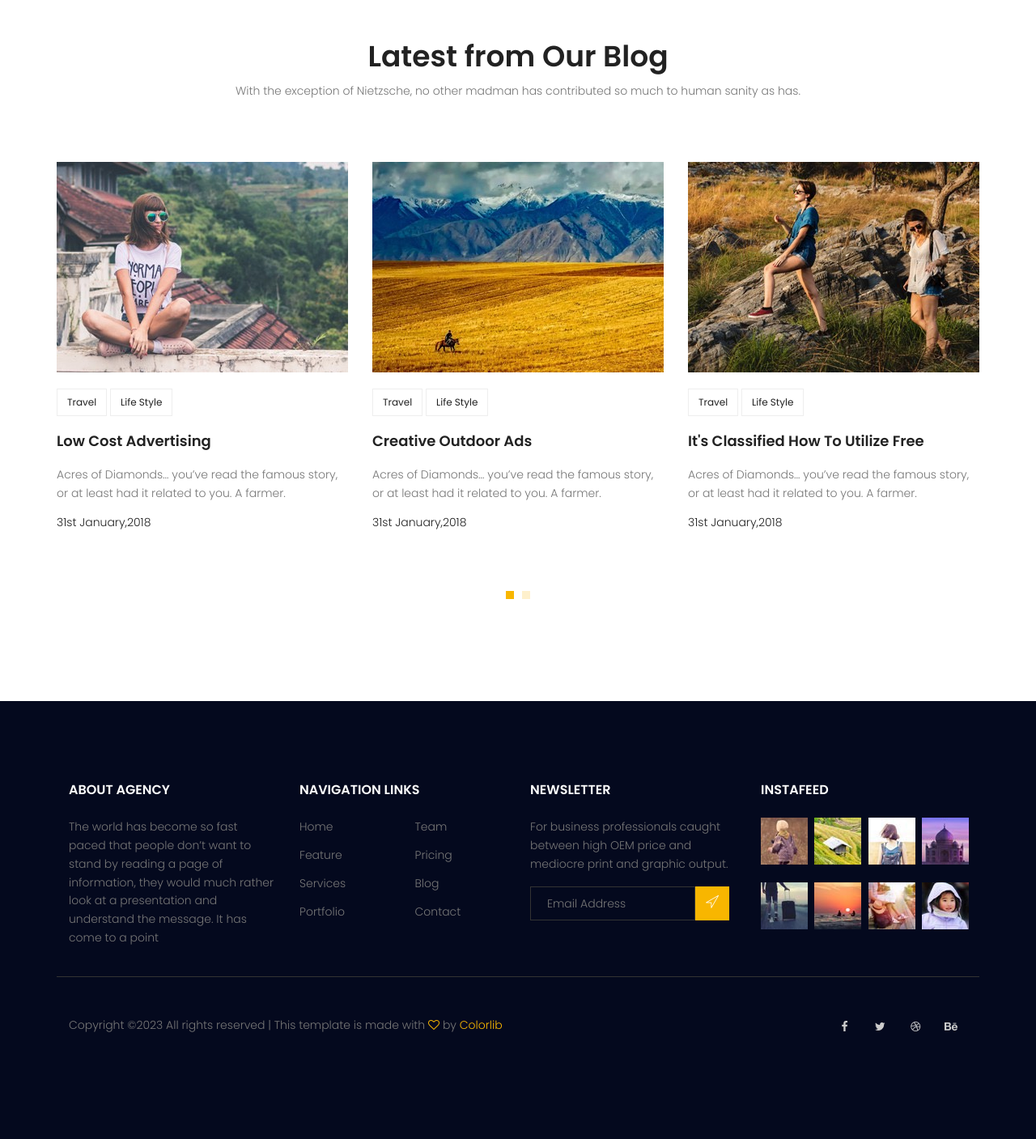
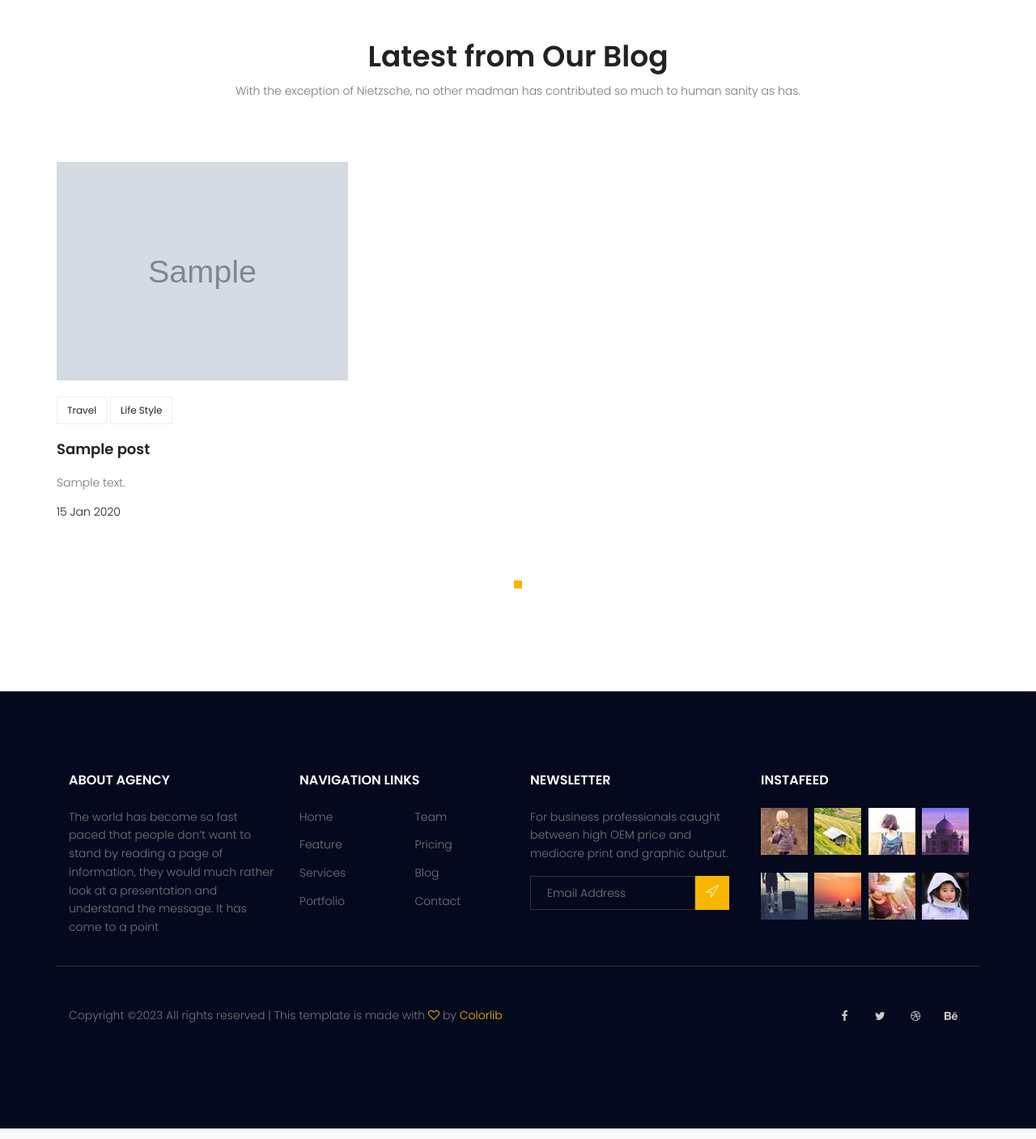
Before and after one commit to zeinab313/mysite, a Django app: page / in a window 1280 px wide. Shown: the part 2589-3996 px from the top of the page at 81% size. Run offline with Django 4.2, Linux system fonts and the light colour scheme; tables that the repository leaves empty hold one stand-in row (values such as "Sample post"); grey boxes marked "Sample" are stand-in pictures; some libraries are stand-ins or nearby versions.

```diff
--- a/blog/templatetags/blog_tags.py
+++ b/blog/templatetags/blog_tags.py
@@ -1,5 +1,7 @@
 from django import template
 from blog.models import Post,Category
+from django.core.paginator import Paginator,PageNotAnInteger,EmptyPage
+from django.shortcuts import render
 
 register = template.Library()
 
@@ -17,3 +19,8 @@ def postcategories():
     for name in categories:
         cat_dict[name]=posts.filter(category=name).count
     return {'categories':cat_dict}
+
+@register.inclusion_tag('website/latestposts.html')
+def latestposts_index(arg=6):
+    posts = Post.objects.filter(status=1).order_by('published_date')[:arg]
+    return {'posts':posts}
--- a/blog/views.py
+++ b/blog/views.py
@@ -24,9 +24,10 @@ def blog_view(request,**kwargs):
 
 def blog_single(request,pid):
     post=get_object_or_404(Post,pk=pid,published_date__lte=timezone.now(),status=1)
-    # post_prev=get_object_or_404(Post,pk=pid-1,published_date__lte=timezone.now(),status=1)
     post.counted_views=post.counted_views+1
     post.save()
+    post_next=post.objects.filter(id__gt=post.id).order_by('id').first()
+    post_prev= post.objects.filter(id__lt=post.id).order_by('-id').first()
     contex={'post':post}
     return render(request,'blog/blog-single.html',contex)
 
--- a/templates/blog/blog-latest-posts.html
+++ b/templates/blog/blog-latest-posts.html
@@ -10,7 +10,7 @@
             </div>
             <div class="details">
                 <a href="{%url 'blog:single'pid=post.id}"><h6>{{post.title}}</h6></a>
-                <p>{{post.publised_date|date:"d M Y"}}</p>
+                <p>{{post.published_date|date:"d M Y"}}</p>
             </div>
         </div>
         {%endfor%}
--- a/templates/blog/blog-single.html
+++ b/templates/blog/blog-single.html
@@ -38,7 +38,7 @@
 						</ul>
 						<div class="user-details row">
 							<p class="user-name col-lg-12 col-md-12 col-6"><a href="#">{{post.author.get_full_name}}</a> <span class="lnr lnr-user"></span></p>
-							<p class="date col-lg-12 col-md-12 col-6"><a href="#">{{post.published_date}}</a> <span class="lnr lnr-calendar-full"></span></p>
+							<p class="date col-lg-12 col-md-12 col-6"><a href="#">{{post.published_date|date:"d M Y"}}</a> <span class="lnr lnr-calendar-full"></span></p>
 							<p class="view col-lg-12 col-md-12 col-6"><a href="#">{{post.counted_views}} Views</a> <span class="lnr lnr-eye"></span></p>
 							<p class="comments col-lg-12 col-md-12 col-6"><a href="#">06 Comments</a> <span class="lnr lnr-bubble"></span></p>
 							<ul class="social-links col-lg-12 col-md-12 col-6">
@@ -60,6 +60,7 @@
 				<div class="navigation-area">
 					<div class="row">
 						<!-- prev post -->
+
 						<div class="col-lg-6 col-md-6 col-12 nav-left flex-row d-flex justify-content-start align-items-center">
 							<div class="thumb">
 								<a href="#"><img class="img-fluid" src="{%static 'img/blog/prev.jpg' %}" alt=""></a>
--- a/templates/website/index.html
+++ b/templates/website/index.html
@@ -1,5 +1,6 @@
 {% extends 'base.html' %}
 {% load static %}
+{%load blog_tags%}
 {%block content %}
 <!-- start banner Area -->
 <section class="banner-area relative">
@@ -176,153 +177,7 @@
 
 <!-- Start blog Area -->
 <section class="recent-blog-area section-gap">
-	<div class="container">
-		<div class="row d-flex justify-content-center">
-			<div class="menu-content pb-60 col-lg-9">
-				<div class="title text-center">
-					<h1 class="mb-10">Latest from Our Blog</h1>
-					<p>With the exception of Nietzsche, no other madman has contributed so much to human sanity as has.</p>
-				</div>
-			</div>
-		</div>
-		<div class="row">
-			<div class="active-recent-blog-carusel">
-				<div class="single-recent-blog-post item">
-					<div class="thumb">
-						<img class="img-fluid" src="{%static 'img/b1.jpg' %}" alt="">
-					</div>
-					<div class="details">
-						<div class="tags">
-							<ul>
-								<li>
-									<a href="#">Travel</a>
-								</li>
-								<li>
-									<a href="#">Life Style</a>
-								</li>
-							</ul>
-						</div>
-						<a href="#"><h4 class="title">Low Cost Advertising</h4></a>
-						<p>
-							Acres of Diamonds… you’ve read the famous story, or at least had it related to you. A farmer.
-						</p>
-						<h6 class="date">31st January,2018</h6>
-					</div>
-				</div>
-				<div class="single-recent-blog-post item">
-					<div class="thumb">
-						<img class="img-fluid" src="{%static 'img/b2.jpg' %}" alt="">
-					</div>
-					<div class="details">
-						<div class="tags">
-							<ul>
-								<li>
-									<a href="#">Travel</a>
-								</li>
-								<li>
-									<a href="#">Life Style</a>
-								</li>
-							</ul>
-						</div>
-						<a href="#"><h4 class="title">Creative Outdoor Ads</h4></a>
-						<p>
-							Acres of Diamonds… you’ve read the famous story, or at least had it related to you. A farmer.
-						</p>
-						<h6 class="date">31st January,2018</h6>
-					</div>
-				</div>
-				<div class="single-recent-blog-post item">
-					<div class="thumb">
-						<img class="img-fluid" src="{%static 'img/b3.jpg' %}" alt="">
-					</div>
-					<div class="details">
-						<div class="tags">
-							<ul>
-								<li>
-									<a href="#">Travel</a>
-								</li>
-								<li>
-									<a href="#">Life Style</a>
-								</li>
-							</ul>
-						</div>
-						<a href="#"><h4 class="title">It's Classified How To Utilize Free</h4></a>
-						<p>
-							Acres of Diamonds… you’ve read the famous story, or at least had it related to you. A farmer.
-						</p>
-						<h6 class="date">31st January,2018</h6>
-					</div>
-				</div>
-				<div class="single-recent-blog-post item">
-					<div class="thumb">
-						<img class="img-fluid" src="{%static 'img/b1.jpg' %}" alt="">
-					</div>
-					<div class="details">
-						<div class="tags">
-							<ul>
-								<li>
-									<a href="#">Travel</a>
-								</li>
-								<li>
-									<a href="#">Life Style</a>
-								</li>
-							</ul>
-						</div>
-						<a href="#"><h4 class="title">Low Cost Advertising</h4></a>
-						<p>
-							Acres of Diamonds… you’ve read the famous story, or at least had it related to you. A farmer.
-						</p>
-						<h6 class="date">31st January,2018</h6>
-					</div>
-				</div>
-				<div class="single-recent-blog-post item">
-					<div class="thumb">
-						<img class="img-fluid" src="{%static 'img/b2.jpg' %}" alt="">
-					</div>
-					<div class="details">
-						<div class="tags">
-							<ul>
-								<li>
-									<a href="#">Travel</a>
-								</li>
-								<li>
-									<a href="#">Life Style</a>
-								</li>
-							</ul>
-						</div>
-						<a href="#"><h4 class="title">Creative Outdoor Ads</h4></a>
-						<p>
-							Acres of Diamonds… you’ve read the famous story, or at least had it related to you. A farmer.
-						</p>
-						<h6 class="date">31st January,2018</h6>
-					</div>
-				</div>
-				<div class="single-recent-blog-post item">
-					<div class="thumb">
-						<img class="img-fluid" src="{%static 'img/b3.jpg' %}" alt="">
-					</div>
-					<div class="details">
-						<div class="tags">
-							<ul>
-								<li>
-									<a href="#">Travel</a>
-								</li>
-								<li>
-									<a href="#">Life Style</a>
-								</li>
-							</ul>
-						</div>
-						<a href="#"><h4 class="title">It's Classified How To Utilize Free</h4></a>
-						<p>
-							Acres of Diamonds… you’ve read the famous story, or at least had it related to you. A farmer.
-						</p>
-						<h6 class="date">31st January,2018</h6>
-					</div>
-				</div>
-
-			</div>
-		</div>
-	</div>
+	{%latestposts_index%}
 </section>
 <!-- End recent-blog Area -->
 
--- /dev/null
+++ b/templates/website/latestposts.html
@@ -0,0 +1,42 @@
+{%load static%}
+{%load blog_tags%}
+<div class="container">
+    <div class="row d-flex justify-content-center">
+        <div class="menu-content pb-60 col-lg-9">
+            <div class="title text-center">
+                <h1 class="mb-10">Latest from Our Blog</h1>
+                <p>With the exception of Nietzsche, no other madman has contributed so much to human sanity as has.</p>
+            </div>
+        </div>
+    </div>
+    <div class="row">
+        <div class="active-recent-blog-carusel">
+            {%for post in posts%}
+            <div class="single-recent-blog-post item">
+                <div class="thumb">
+                    <img class="img-fluid" src="{{ post.image.url }}" alt="">
+                </div>
+                <div class="details">
+                    <div class="tags">
+                        <ul>
+                            <li>
+                                <!-- این دو موردرو نمی دونستم باید به کدوم بخش وارد شوند برا همین لینک ندادم  -->
+                                <a href="#">Travel</a>
+                            </li>
+                            <li>
+                                <a href="#">Life Style</a>
+                            </li>
+                        </ul>
+                    </div>
+                    <a href="#"><h4 class="title">{{post.title}}</h4></a>
+                    <p>
+                        {{post.content}}
+                    </p>
+                    <h6 class="date">{{post.published_date|date:"d M Y"}}</h6>
+                </div>
+            </div>
+            {%endfor%}
+
+        </div>
+    </div>
+</div>
```
Also changed, not shown: templates/latestposts.html (deleted, +0 -7 lines), media/blog/b2.jpg (added), media/blog/b2_H71A1Di.jpg (added), media/blog/b2_b4ZEhQK.jpg (added), media/blog/feature-img5.jpg (added), media/blog/feature-img5_yIAK18N.jpg (added), media/blog/feature-img5_zcA1DfW.jpg (added).
